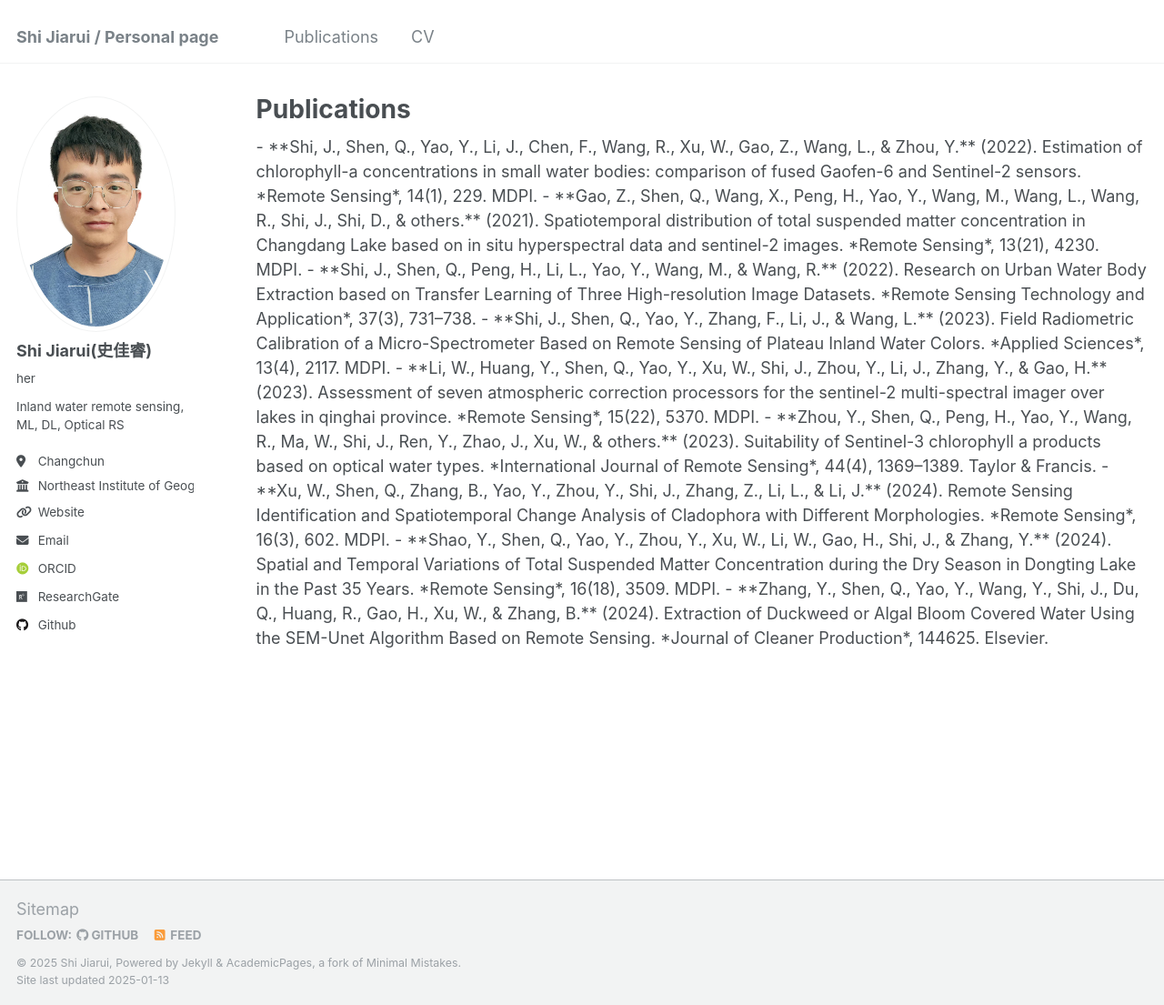
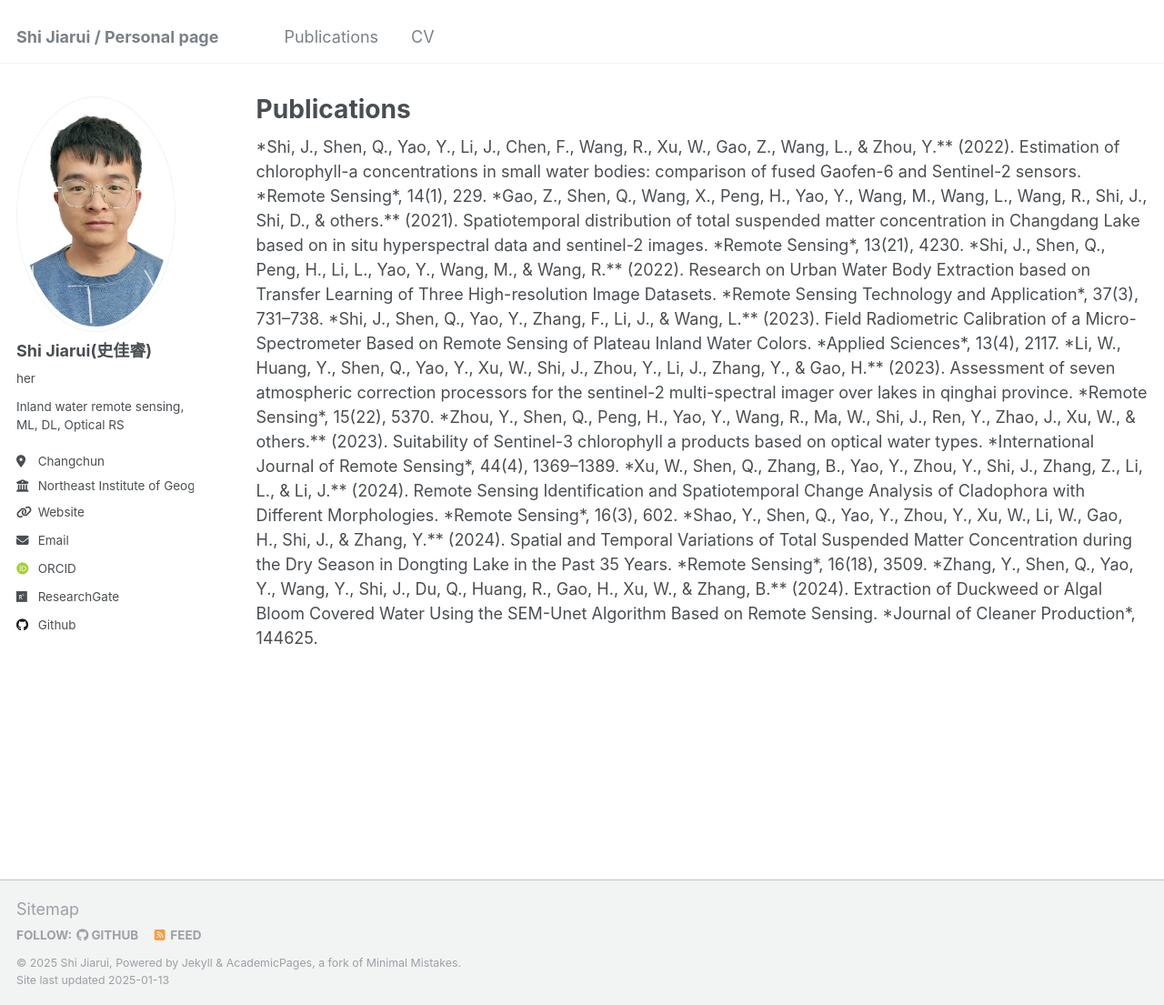
Before and after one commit to Shi-Jiarui/Shi-Jiarui.github.io, a Jekyll site: the page built from _pages/publications.html, in a window 1280 px wide and 1105 px high. Shown: the whole window at 91% size. Built offline with Jekyll 4.4.1, drawn with Linux system fonts in a browser that asks for light colours; some web fonts are replaced.

Commit message:
Update publications.html

```diff
--- a/_pages/publications.html
+++ b/_pages/publications.html
@@ -5,20 +5,20 @@
 author_profile: true
 ---
 
-- **Shi, J., Shen, Q., Yao, Y., Li, J., Chen, F., Wang, R., Xu, W., Gao, Z., Wang, L., & Zhou, Y.** (2022). Estimation of chlorophyll-a concentrations in small water bodies: comparison of fused Gaofen-6 and Sentinel-2 sensors. *Remote Sensing*, 14(1), 229. MDPI.
+*Shi, J., Shen, Q., Yao, Y., Li, J., Chen, F., Wang, R., Xu, W., Gao, Z., Wang, L., & Zhou, Y.** (2022). Estimation of chlorophyll-a concentrations in small water bodies: comparison of fused Gaofen-6 and Sentinel-2 sensors. *Remote Sensing*, 14(1), 229.
 
-- **Gao, Z., Shen, Q., Wang, X., Peng, H., Yao, Y., Wang, M., Wang, L., Wang, R., Shi, J., Shi, D., & others.** (2021). Spatiotemporal distribution of total suspended matter concentration in Changdang Lake based on in situ hyperspectral data and sentinel-2 images. *Remote Sensing*, 13(21), 4230. MDPI.
+*Gao, Z., Shen, Q., Wang, X., Peng, H., Yao, Y., Wang, M., Wang, L., Wang, R., Shi, J., Shi, D., & others.** (2021). Spatiotemporal distribution of total suspended matter concentration in Changdang Lake based on in situ hyperspectral data and sentinel-2 images. *Remote Sensing*, 13(21), 4230.
 
-- **Shi, J., Shen, Q., Peng, H., Li, L., Yao, Y., Wang, M., & Wang, R.** (2022). Research on Urban Water Body Extraction based on Transfer Learning of Three High-resolution Image Datasets. *Remote Sensing Technology and Application*, 37(3), 731–738.
+*Shi, J., Shen, Q., Peng, H., Li, L., Yao, Y., Wang, M., & Wang, R.** (2022). Research on Urban Water Body Extraction based on Transfer Learning of Three High-resolution Image Datasets. *Remote Sensing Technology and Application*, 37(3), 731–738.
 
-- **Shi, J., Shen, Q., Yao, Y., Zhang, F., Li, J., & Wang, L.** (2023). Field Radiometric Calibration of a Micro-Spectrometer Based on Remote Sensing of Plateau Inland Water Colors. *Applied Sciences*, 13(4), 2117. MDPI.
+*Shi, J., Shen, Q., Yao, Y., Zhang, F., Li, J., & Wang, L.** (2023). Field Radiometric Calibration of a Micro-Spectrometer Based on Remote Sensing of Plateau Inland Water Colors. *Applied Sciences*, 13(4), 2117.
 
-- **Li, W., Huang, Y., Shen, Q., Yao, Y., Xu, W., Shi, J., Zhou, Y., Li, J., Zhang, Y., & Gao, H.** (2023). Assessment of seven atmospheric correction processors for the sentinel-2 multi-spectral imager over lakes in qinghai province. *Remote Sensing*, 15(22), 5370. MDPI.
+*Li, W., Huang, Y., Shen, Q., Yao, Y., Xu, W., Shi, J., Zhou, Y., Li, J., Zhang, Y., & Gao, H.** (2023). Assessment of seven atmospheric correction processors for the sentinel-2 multi-spectral imager over lakes in qinghai province. *Remote Sensing*, 15(22), 5370.
 
-- **Zhou, Y., Shen, Q., Peng, H., Yao, Y., Wang, R., Ma, W., Shi, J., Ren, Y., Zhao, J., Xu, W., & others.** (2023). Suitability of Sentinel-3 chlorophyll a products based on optical water types. *International Journal of Remote Sensing*, 44(4), 1369–1389. Taylor & Francis.
+*Zhou, Y., Shen, Q., Peng, H., Yao, Y., Wang, R., Ma, W., Shi, J., Ren, Y., Zhao, J., Xu, W., & others.** (2023). Suitability of Sentinel-3 chlorophyll a products based on optical water types. *International Journal of Remote Sensing*, 44(4), 1369–1389.
 
-- **Xu, W., Shen, Q., Zhang, B., Yao, Y., Zhou, Y., Shi, J., Zhang, Z., Li, L., & Li, J.** (2024). Remote Sensing Identification and Spatiotemporal Change Analysis of Cladophora with Different Morphologies. *Remote Sensing*, 16(3), 602. MDPI.
+*Xu, W., Shen, Q., Zhang, B., Yao, Y., Zhou, Y., Shi, J., Zhang, Z., Li, L., & Li, J.** (2024). Remote Sensing Identification and Spatiotemporal Change Analysis of Cladophora with Different Morphologies. *Remote Sensing*, 16(3), 602.
 
-- **Shao, Y., Shen, Q., Yao, Y., Zhou, Y., Xu, W., Li, W., Gao, H., Shi, J., & Zhang, Y.** (2024). Spatial and Temporal Variations of Total Suspended Matter Concentration during the Dry Season in Dongting Lake in the Past 35 Years. *Remote Sensing*, 16(18), 3509. MDPI.
+*Shao, Y., Shen, Q., Yao, Y., Zhou, Y., Xu, W., Li, W., Gao, H., Shi, J., & Zhang, Y.** (2024). Spatial and Temporal Variations of Total Suspended Matter Concentration during the Dry Season in Dongting Lake in the Past 35 Years. *Remote Sensing*, 16(18), 3509.
 
-- **Zhang, Y., Shen, Q., Yao, Y., Wang, Y., Shi, J., Du, Q., Huang, R., Gao, H., Xu, W., & Zhang, B.** (2024). Extraction of Duckweed or Algal Bloom Covered Water Using the SEM-Unet Algorithm Based on Remote Sensing. *Journal of Cleaner Production*, 144625. Elsevier.
+*Zhang, Y., Shen, Q., Yao, Y., Wang, Y., Shi, J., Du, Q., Huang, R., Gao, H., Xu, W., & Zhang, B.** (2024). Extraction of Duckweed or Algal Bloom Covered Water Using the SEM-Unet Algorithm Based on Remote Sensing. *Journal of Cleaner Production*, 144625.
```
